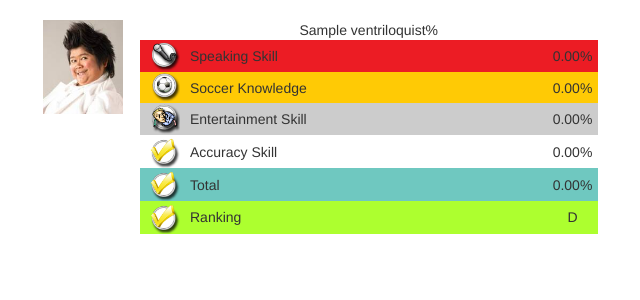
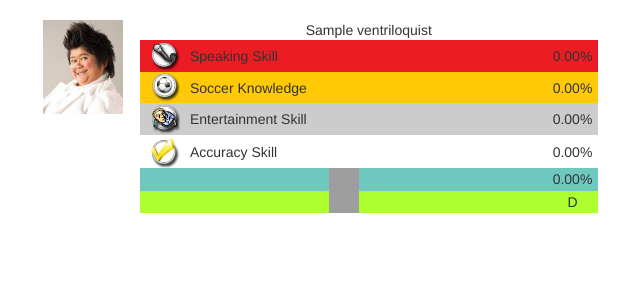
Before and after one commit to Angkrit/rajdumnern, a PHP site: page /result.php in a window 1280 px wide. Shown: the top 300 px of the page, without its empty margins (320-960 px from the left). Run offline with PHP 8.4, Linux system fonts and the light colour scheme; tables that the repository leaves empty or names only in its code hold one stand-in row (values such as "Sample post"); data that the repository does not hold is empty; grey boxes are pictures that could not be loaded.

Commit message:
- เปลี่ยน icon total and ranking

```diff
--- a/result.php
+++ b/result.php
@@ -5,13 +5,13 @@ $link = connectDB();
 
 
 
-    $sql = "SELECT pc_id FROM raj_point_comment WHERE ven_id = '$ven_id' ORDER BY pc_id DESC;";
-    $result = mysql_query($sql,$link);
-    $array = mysql_fetch_assoc($result);
-
-    $pc_id = $array['pc_id']+1;
-
-    $strSQL = "";
+//    $sql = "SELECT pc_id FROM raj_point_comment WHERE ven_id = '$ven_id' ORDER BY pc_id DESC;";
+//    $result = mysql_query($sql,$link);
+//    $array = mysql_fetch_assoc($result);
+//
+//    $pc_id = $array['pc_id']+1;
+//
+//    $strSQL = "";
     $strSQL = "SELECT v.ven_id,v.ven_name,
 TRUNCATE(AVG(pc_speaking_point)/4*100,2) as speaking,
 TRUNCATE(AVG(pc_knowledge_point)/4*100,2) as knowledge,
@@ -59,7 +59,7 @@ GROUP BY ven_id";
                     <table width="100%" border="0">
                         <tr>
                             <td colspan="3" align="center">
-                                <?php echo $value['ven_name'].'%'; ?>
+                                <?php echo $value['ven_name']; ?>
                             </td>
                         </tr>
                         <tr bgcolor="#EC1C24">
@@ -106,21 +106,18 @@ GROUP BY ven_id";
                             </td>
                         </tr>
                         <tr bgcolor="#6FC8C0">
-                            <td align="center">
-                                <img src="image/skill4.png" width="30" >
-                            </td>
-                            <td>Total
+                            <td align="center" colspan="2">
+                                <img src="image/total.jpg" width="30" >
                             </td>
                             <td width="50" align="center">
                                 <?php echo $value['total'].'%'; ?>
                             </td>
                         </tr>
                         <tr bgcolor="#adff2f">
-                            <td align="center">
-                                <img src="image/skill4.png" width="30" >
+                            <td align="center" colspan="2">
+                                <img src="image/ranking.jpg" width="30" >
                             </td>
-                            <td>Ranking
-                            </td>
+
                             <td width="50" align="center">
                                 <?php
                                 if($value['total'] > 90)
```
